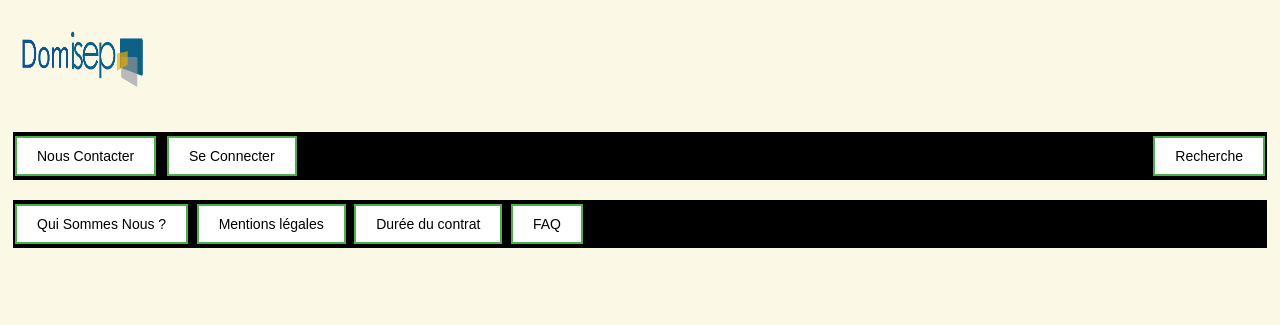
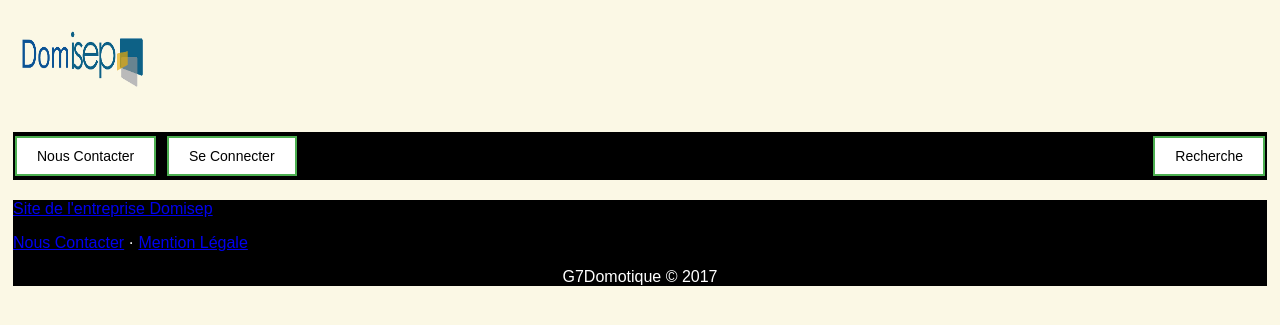
Before and after one commit to Kurokuni/g7domotique, a PHP site: page /g7domotique/index.php in a window 1280 px wide. Shown: the top 325 px of the page. Run offline with PHP 8.4, Linux system fonts and the light colour scheme.

Commit message:
Update Footer.php

```diff
--- a/Footer.php
+++ b/Footer.php
@@ -1,15 +1,24 @@
 <!DOCTYPE html>
 <head>
         <title>DomIsep</title>
-        <link rel="stylesheet" href="CSS/design.css" />
+        <link rel="stylesheet" href="design.css" />
 </head>
 <body>
-    <footer>
-        <form>
-        <input class="footer footer1" type="button" value="Qui Sommes Nous ?" onclick="location.href='Accueil.php#QuiSommesNous'" />
-        <input class="footer footer2" type="button" value="Mentions l&eacute;gales" onclick="location.href='A METTRE'" />
-        <input class="footer footer3" type="button" value="Dur&eacute;e du contrat" onclick="location.href='A METTRE'" />
-        <input class="footer footer4" type="button" value="FAQ" onclick="location.href='A METTRE'" />
-        </form>
+
+    <footer class="footer-distributed">
+
+        <div class="footer-right">
+            <a href="#"> Site de l'entreprise Domisep </a>
+        </div>
+
+        <div class="footer-left">
+
+            <p class="footer-links">
+                <a href="Vue/uc numero 3 page contact.html">Nous Contacter</a>
+                ·
+                <a href="Vue/mentionlégale.html">Mention Légale</a>
+            </p>
+            <p align="center">G7Domotique &copy; 2017</p>
+        </div>
     </footer>
 </body>
```
